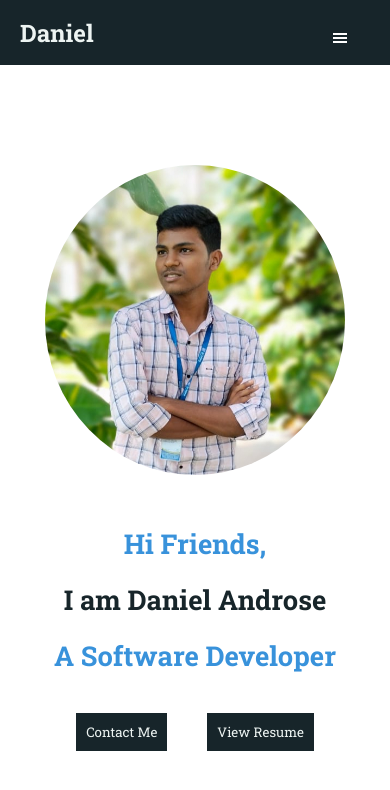
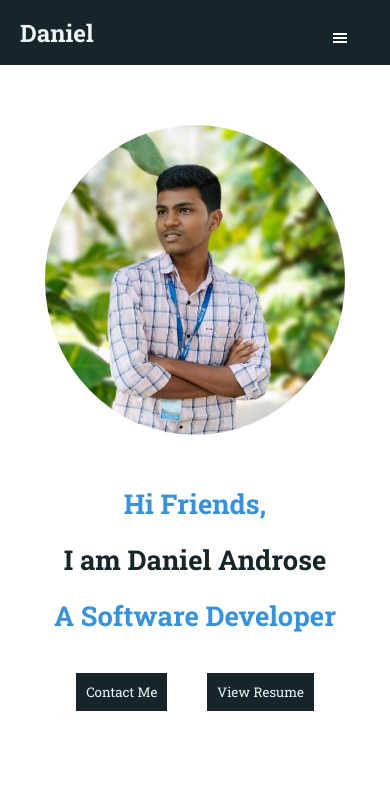
Before and after one commit to danielandrose/daniel-portfolio, a React (Vite) app: page / in a window 390 px wide. Shown: the top 790 px of the page. Built offline with nearby package versions, Linux system fonts and the light colour scheme; a web font is replaced by a local one.

Commit message:
top changed

```diff
--- a/src/cssFiles/App.css
+++ b/src/cssFiles/App.css
@@ -67,7 +67,7 @@
     height:100%;
     align-content:space-around;
     align-items:center;
-    padding-top: 100px;
+    padding-top: 60px;
   }
   .profile-img{
     max-height:310px;
```
